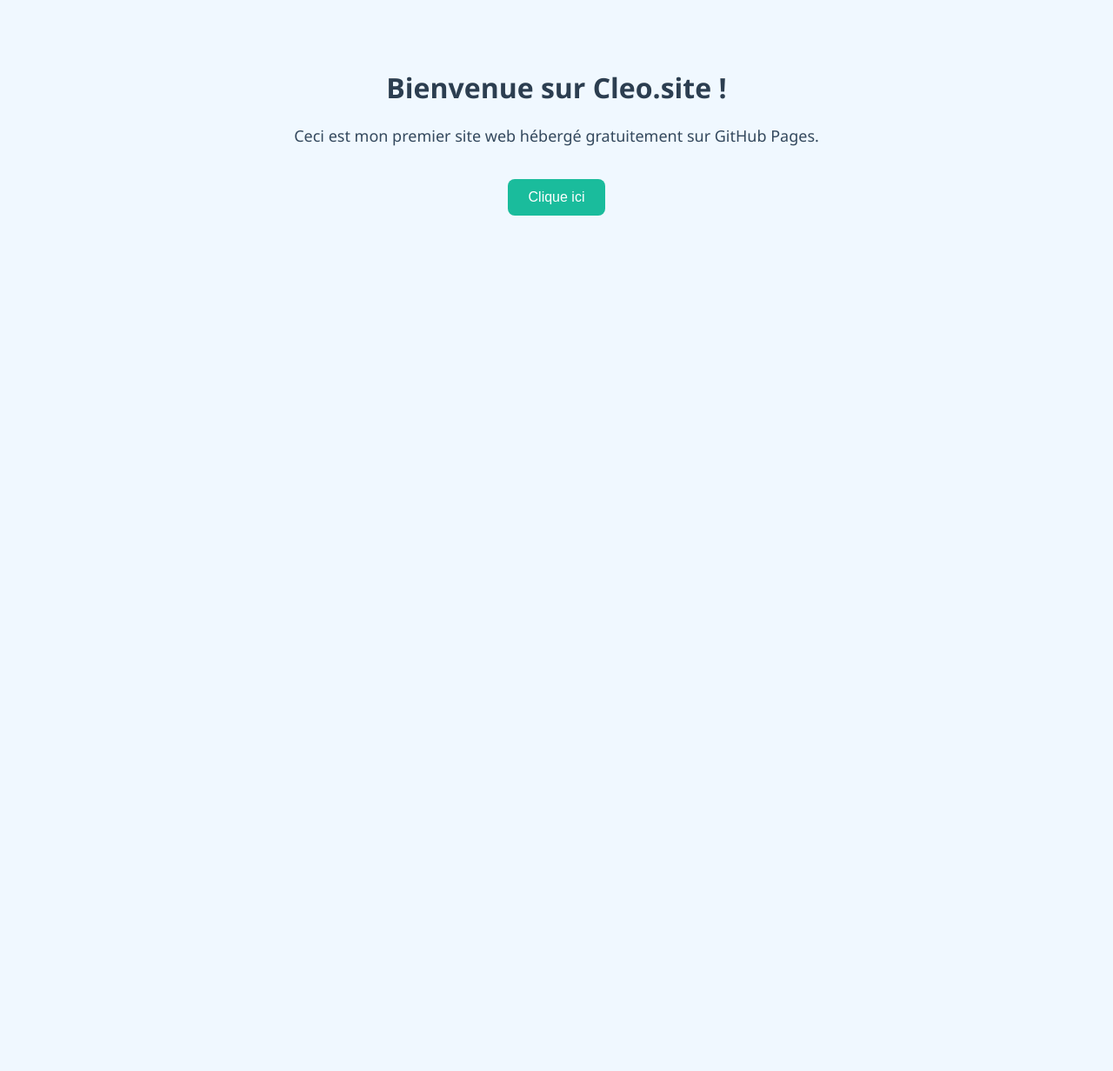
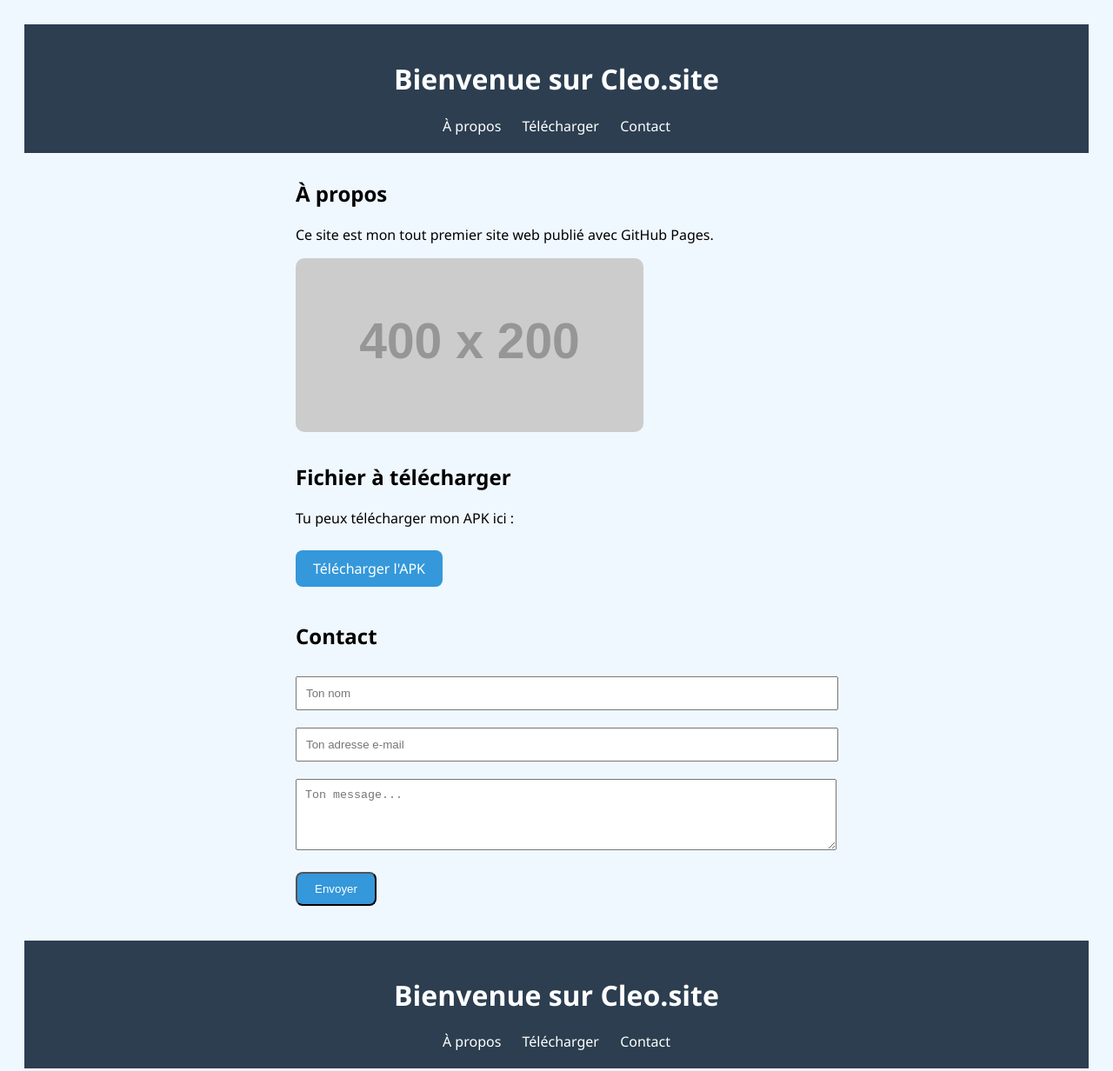
Before and after one commit to Razoanisoa/Cleo.site, a plain HTML site: page index.html in a window 1280 px wide. Shown: the top 1232 px of the page at 87% size. Before the commit the page ends 800 px from the top, so only its background shows below. Drawn offline with Linux system fonts and the light colour scheme; placeholder pictures from the web are drawn by us.

Commit message:
Update index.html

```diff
--- a/index.html
+++ b/index.html
@@ -2,43 +2,162 @@
 <html lang="fr">
 <head>
   <meta charset="UTF-8">
-  <title>Cleo.site</title>
+  <title>Bienvenue sur Cleo.site</title>
   <style>
     body {
       background-color: #f0f8ff;
       font-family: 'Segoe UI', sans-serif;
       text-align: center;
-      padding: 50px;
+      padding: 20px;
     }
-
-    h1 {
-      color: #2c3e50;
+    header {
+      background-color: #2c3e50;
+      color: white;
+      padding: 20px;
     }
-
-    p {
-      color: #34495e;
-      font-size: 18px;
+    nav a {
+      margin: 0 10px;
+      color: #ffffff;
+      text-decoration: none;
     }
-
-    button {
-      background-color: #1abc9c;
+    section {
+      margin: 30px auto;
+      max-width: 600px;
+      text-align: left;
+    }
+    img {
+      max-width: 100%;
+      border-radius: 10px;
+    }
+    .btn {
+      background-color: #3498db;
       color: white;
-      border: none;
-      padding: 12px 24px;
-      font-size: 16px;
+      padding: 10px 20px;
+      text-decoration: none;
       border-radius: 8px;
-      cursor: pointer;
-      margin-top: 20px;
+      display: inline-block;
+      margin: 10px 0;
     }
-
-    button:hover {
-      background-color: #16a085;
+    form input, form textarea {
+      width: 100%;
+      margin: 10px 0;
+      padding: 10px;
     }
   </style>
 </head>
 <body>
-  <h1>Bienvenue sur Cleo.site !</h1>
-  <p>Ceci est mon premier site web hébergé gratuitement sur GitHub Pages.</p>
-  <button onclick="alert('Merci de visiter Cleo.site !')">Clique ici</button>
+
+  <header>
+    <h1>Bienvenue sur Cleo.site</h1>
+    <nav>
+      <a href="#about">À propos</a>
+      <a href="#apk">Télécharger</a>
+      <a href="#contact">Contact</a>
+    </nav>
+  </header>
+
+  <section id="about">
+    <h2>À propos</h2>
+    <p>Ce site est mon tout premier site web publié avec GitHub Pages.</p>
+    <img src="https://via.placeholder.com/400x200.png?text=Image+de+test" alt="Mon image">
+  </section>
+
+  <section id="apk">
+    <h2>Fichier à télécharger</h2>
+    <p>Tu peux télécharger mon APK ici :</p>
+    <a class="btn" href="https://exemple.com/monfichier.apk" download>Télécharger l'APK</a>
+  </section>
+
+  <section id="contact">
+    <h2>Contact</h2>
+    <form>
+      <input type="text" placeholder="Ton nom">
+      <input type="email" placeholder="Ton adresse e-mail">
+      <textarea rows="4" placeholder="Ton message..."></textarea>
+      <button class="btn" type="submit" onclick="alert('Message envoyé !'); return false;">Envoyer</button>
+    </form>
+  </section>
+
+</body>
+</html><!DOCTYPE html>
+<html lang="fr">
+<head>
+  <meta charset="UTF-8">
+  <title>Bienvenue sur Cleo.site</title>
+  <style>
+    body {
+      background-color: #f0f8ff;
+      font-family: 'Segoe UI', sans-serif;
+      text-align: center;
+      padding: 20px;
+    }
+    header {
+      background-color: #2c3e50;
+      color: white;
+      padding: 20px;
+    }
+    nav a {
+      margin: 0 10px;
+      color: #ffffff;
+      text-decoration: none;
+    }
+    section {
+      margin: 30px auto;
+      max-width: 600px;
+      text-align: left;
+    }
+    img {
+      max-width: 100%;
+      border-radius: 10px;
+    }
+    .btn {
+      background-color: #3498db;
+      color: white;
+      padding: 10px 20px;
+      text-decoration: none;
+      border-radius: 8px;
+      display: inline-block;
+      margin: 10px 0;
+    }
+    form input, form textarea {
+      width: 100%;
+      margin: 10px 0;
+      padding: 10px;
+    }
+  </style>
+</head>
+<body>
+
+  <header>
+    <h1>Bienvenue sur Cleo.site</h1>
+    <nav>
+      <a href="#about">À propos</a>
+      <a href="#apk">Télécharger</a>
+      <a href="#contact">Contact</a>
+    </nav>
+  </header>
+
+  <section id="about">
+    <h2>À propos</h2>
+    <p>Ce site est mon tout premier site web publié avec GitHub Pages.</p>
+    <img src="https://via.placeholder.com/400x200.png?text=Image+de+test" alt="Mon image">
+  </section>
+
+  <section id="apk">
+    <h2>Fichier à télécharger</h2>
+    <p>Tu peux télécharger mon APK ici :</p>
+    <a class="btn" href="https://exemple.com/monfichier.apk" download>Télécharger l'APK</a>
+  </section>
+
+  <section id="contact">
+    <h2>Contact</h2>
+    <form>
+      <input type="text" placeholder="Ton nom">
+      <input type="email" placeholder="Ton adresse e-mail">
+      <textarea rows="4" placeholder="Ton message..."></textarea>
+      <button class="btn" type="submit" onclick="alert('Message envoyé !'); return false;">Envoyer</button>
+    </form>
+  </section>
+
 </body>
 </html>
```
